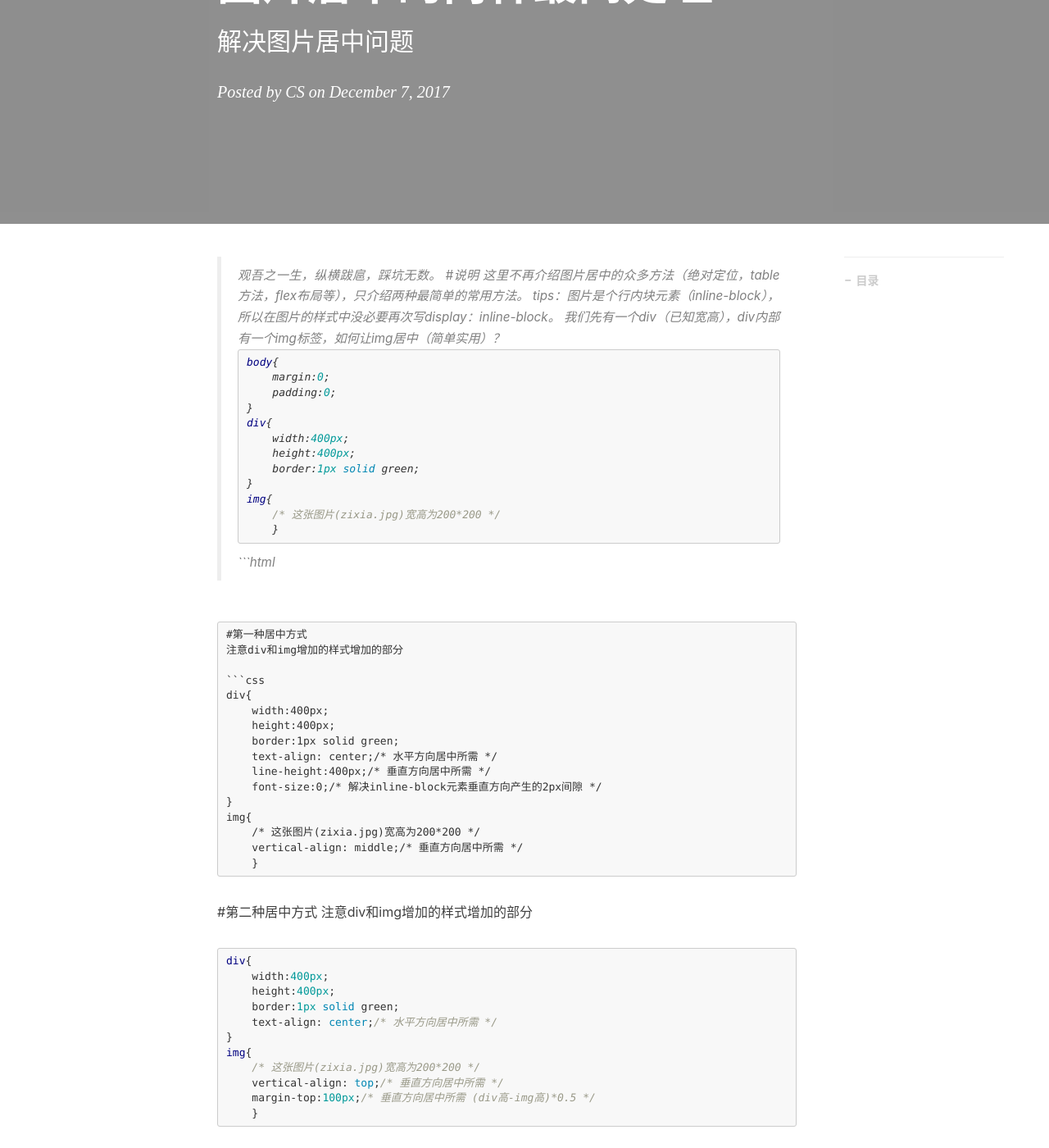
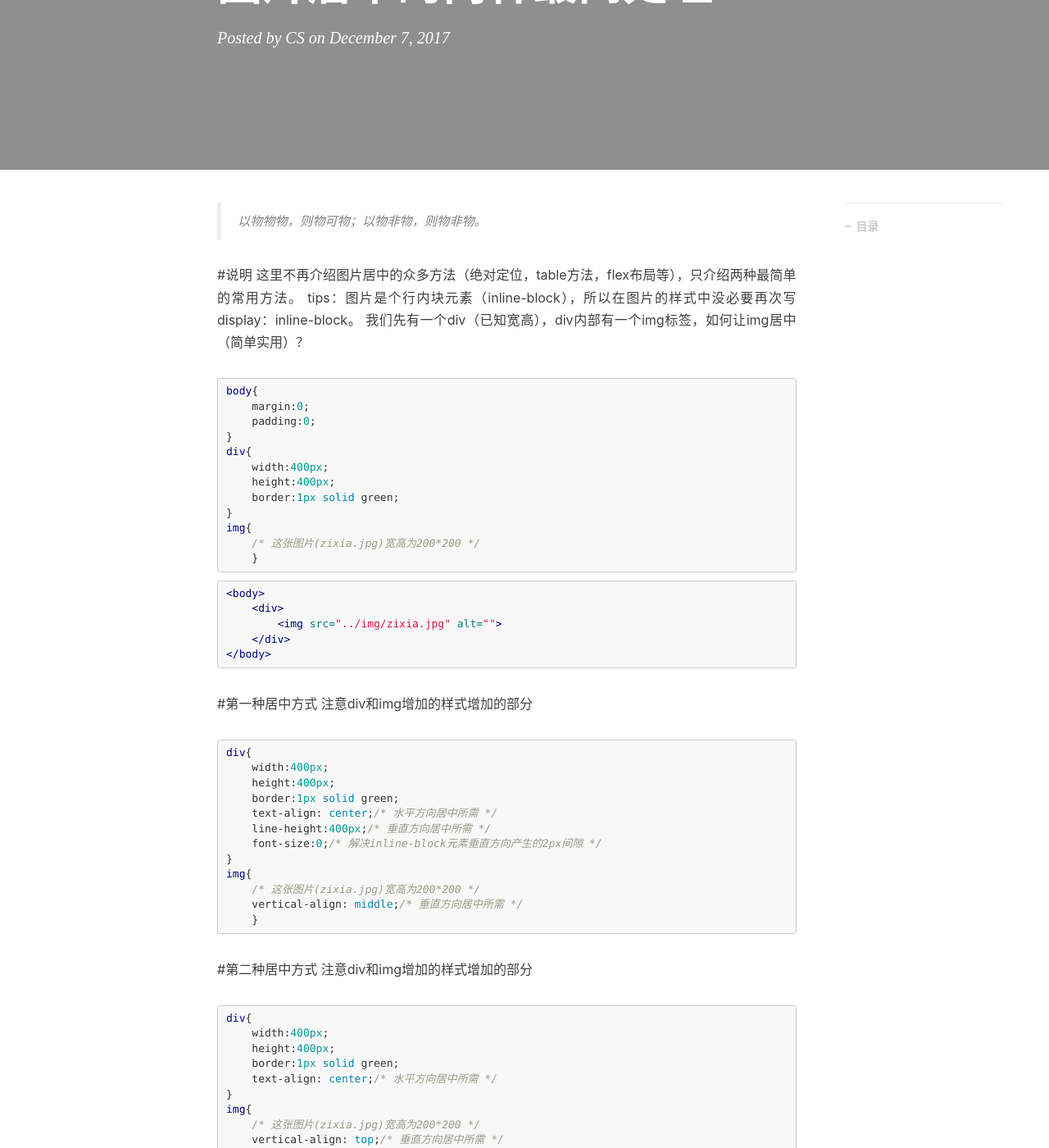
Before and after one commit to chensi870672487/chensi870672487.github.io, a Jekyll site: the page built from _posts/2017-12-02-myfirst-technology-blog.md, in a window 1280 px wide and 1400 px high, scrolled down 250 px. Shown: the whole window at 82% size. Built offline with Jekyll 4.4.1, drawn with Linux system fonts in a browser that asks for light colours; nearby versions of some CDN libraries; comment, search, counter and statistics services are not loaded.

Commit message:
change motto

```diff
--- a/_posts/2017-12-02-myfirst-technology-blog.md
+++ b/_posts/2017-12-02-myfirst-technology-blog.md
@@ -1,7 +1,7 @@
 ---
 layout:     post
 title:      "图片居中的两种最简处理"
-subtitle:   "解决图片居中问题"
+subtitle:   ""
 date:       2017-12-07 16:25
 author:     "CS"
 header-img: "img/posts/yu.jpg"
@@ -14,7 +14,8 @@ tags:
     - 居中
 ---
 
-> 观吾之一生，纵横跋扈，踩坑无数。
+> 以物物物，则物可物；以物非物，则物非物。
+
 #说明
 这里不再介绍图片居中的众多方法（绝对定位，table方法，flex布局等），只介绍两种最简单的常用方法。
 tips：图片是个行内块元素（inline-block），所以在图片的样式中没必要再次写display：inline-block。
```
